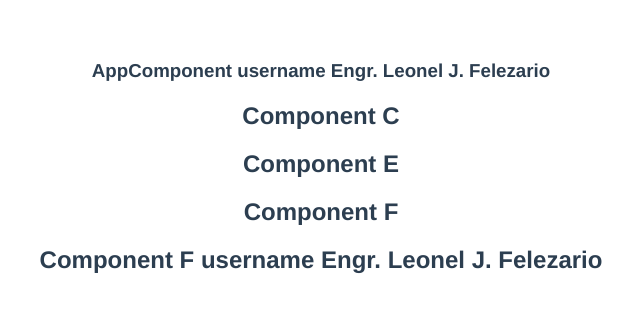
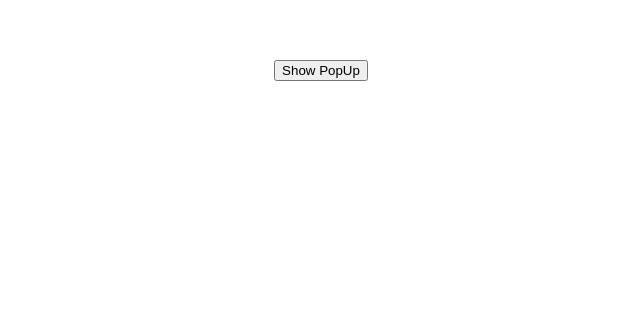
Before and after one commit to Daemusin12/vue-js, a Vue app in the folder vue-components/: page / in a window 1280 px wide. Shown: the top 312 px of the page, without its empty margins (319-959 px from the left). Built offline with nearby package versions, Linux system fonts and the light colour scheme.

Commit message:
component events

```diff
--- a/vue-components/src/App.vue
+++ b/vue-components/src/App.vue
@@ -2,30 +2,38 @@
   <!-- <GreetHello name="Lucho" heroName="Spiderman"/>
   <GreetHello :name="name" :heroName="channel"/> -->
   <!-- <ArticleComponent id="my-article"  :likes="50" :isPublished="true"/> -->
-  <h3>AppComponent username {{ name }}</h3>
-  <ComponentC />
+  <!-- <h3>AppComponent username {{ name }}</h3>
+  <ComponentC /> -->
+  <button @click="showPopUp = true">Show PopUp</button>
+  <PopUp v-show="showPopUp" @close="closePopUp" />
 </template>
 
 <script>
 // import GreetHello from './components/GreetHello.vue'
 // import ArticleComponent from './components/ArticleComponent.vue'
-import ComponentC from './components/ComponentC.vue'
+// import ComponentC from './components/ComponentC.vue'
+import PopUp from './components/PopUp.vue'
 
 export default {
   name: 'App',
   components: {
-    ComponentC,
+    PopUp,
   },
   data() {
     return {
-      name: 'Engr. Leonel J. Felezario'
+      showPopUp: false
     }
   },
   provide() {
       return {
-        username: this.name
       }
+    },
+  methods: {
+    closePopUp(name) {
+      this.showPopUp = false
+      console.log('name', name)
     }
+  }
 }
 </script>
 
--- /dev/null
+++ b/vue-components/src/components/PopUp.vue
@@ -0,0 +1,19 @@
+<template>
+  <div>
+    <h2>
+        This is a PopUp
+    </h2>
+    <button @click="$emit('close', 'Leozzio')">Close PopUp</button>
+  </div>
+</template>
+
+<script>
+export default {
+    name: 'PopUp',
+    emits: ['close']
+}
+</script>
+
+<style>
+
+</style>
```
